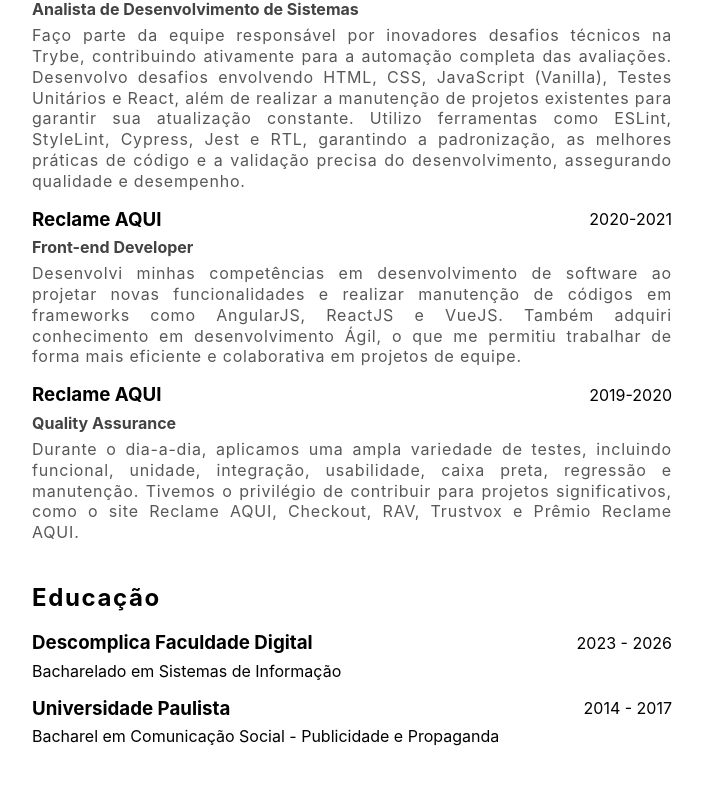
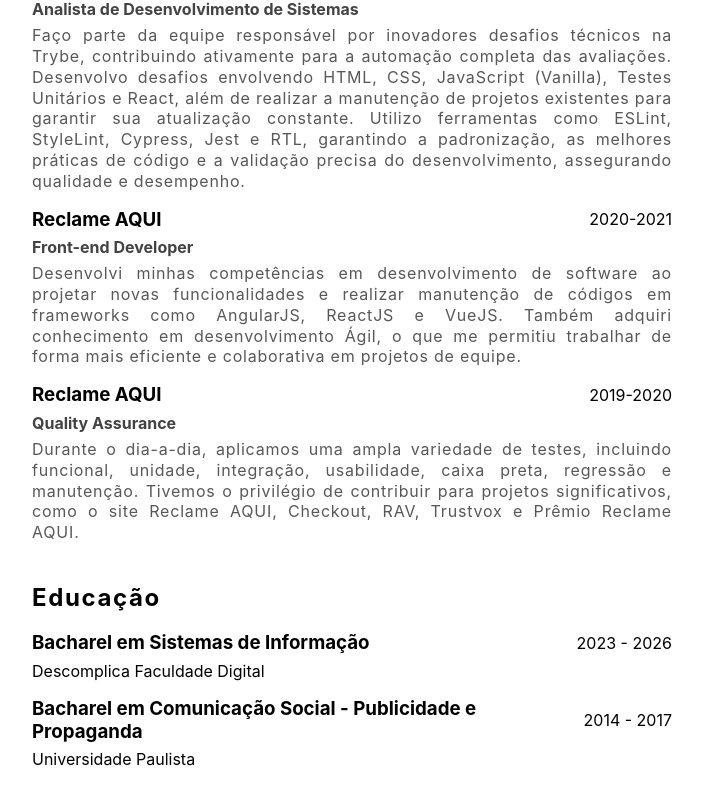
Before and after one commit to cpwaldow/cv, a React (Vite) app: page / in a window 1280 px wide. Shown: the part 668-1472 px from the top of the page, without its empty margins (288-991 px from the left). Built offline with nearby package versions, Linux system fonts and the light colour scheme; the HTML template or start-up script is replaced by a standard one.

Commit message:
componente de educação

```diff
--- a/src/components/Education/education.css
+++ b/src/components/Education/education.css
@@ -12,3 +12,7 @@
   justify-content: space-between;
   margin-bottom: 0.4rem;
 }
+
+h3 {
+  max-width: 80%;
+}
--- a/src/components/Education/index.jsx
+++ b/src/components/Education/index.jsx
@@ -7,17 +7,17 @@ const Education = () => {
       <section className='education__infos'>
         <SubTitle subtitle='Educação' />
         <div className='education__university-date'>
-          <h3>Descomplica Faculdade Digital</h3>
+          <h3>Bacharel em Sistemas de Informação</h3>
           <p>2023 - 2026</p>
         </div>
-        <p>Bacharelado em Sistemas de Informação</p>
+        <p>Descomplica Faculdade Digital</p>
       </section>
       <section className='education__infos'>
         <div className='education__university-date'>
-          <h3>Universidade Paulista</h3>
+          <h3>Bacharel em Comunicação Social - Publicidade e Propaganda</h3>
           <p>2014 - 2017</p>
         </div>
-        <p>Bacharel em Comunicação Social - Publicidade e Propaganda</p>
+        <p>Universidade Paulista</p>
       </section>
     </section>
   );
```
